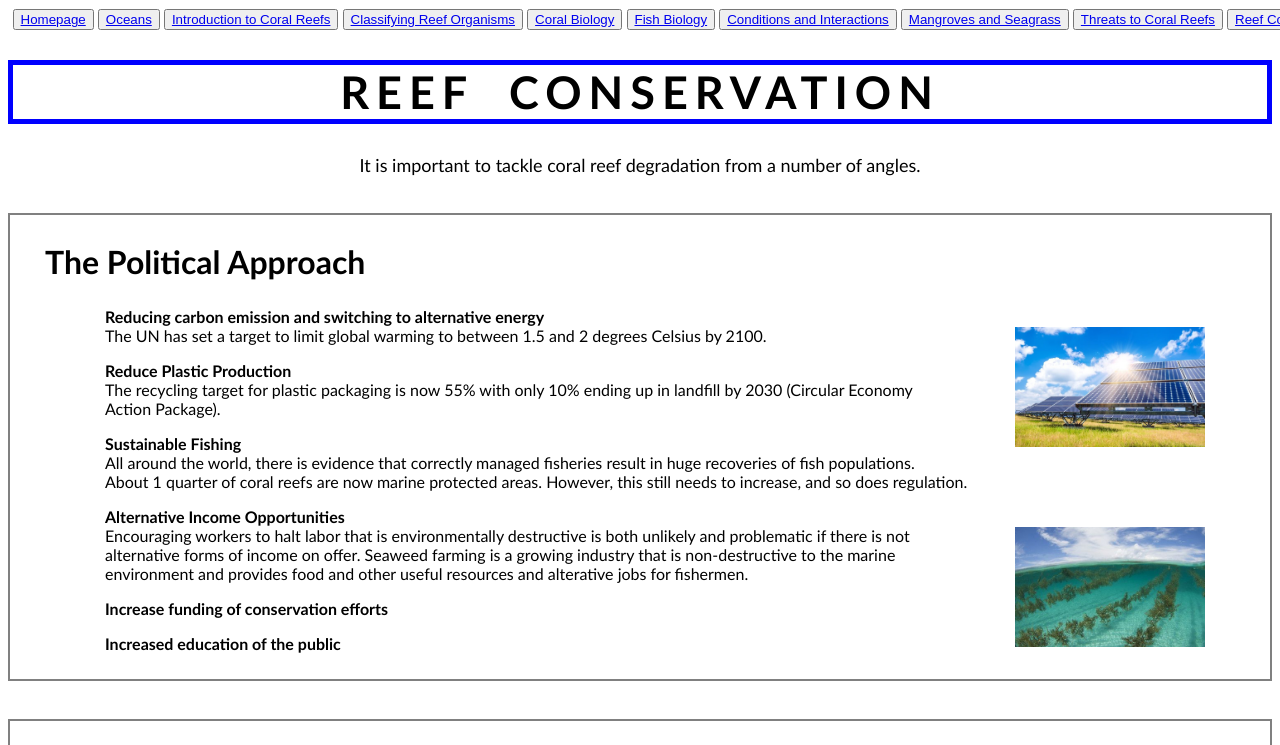
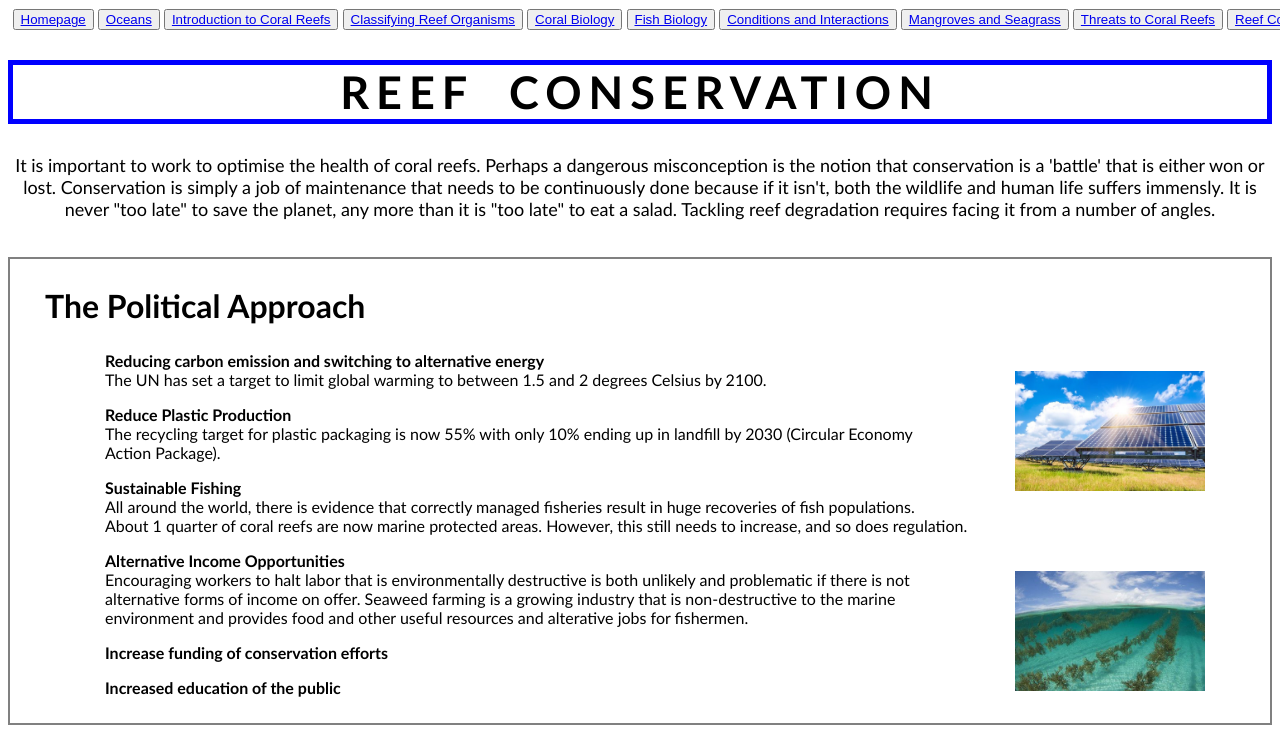
Before and after one commit to Joero1/Coral-Reefs-For-Cadets-Reef-Conservation, a plain HTML site: page index.html in a window 1280 px wide. Shown: the top 745 px of the page. Drawn offline with Linux system fonts and the light colour scheme.

Commit message:
Update index.html

```diff
--- a/index.html
+++ b/index.html
@@ -41,7 +41,11 @@
      <h1 style="font-size: 45px; border: solid 5px blue; text-align: center; letter-spacing: 7px;">
        REEF &nbspCONSERVATION</h1></div>
 
-  <p style="font-size: 18px; text-align: center;">It is important to tackle coral reef degradation from a number of angles.</p>
+  <p style="font-size: 18px; text-align: center;">
+    It is important to work to optimise the health of coral reefs. Perhaps a dangerous misconception is the notion that conservation is a 'battle' that is either won or lost.
+    Conservation is simply a job of maintenance that needs to be continuously done because if it isn't, both the wildlife and human life suffers immensly.
+    It is never "too late" to save the planet, any more than it is "too late" to eat a salad. Tackling reef degradation requires facing it from a number of angles.
+  </p>
 
   <br>
 
```
